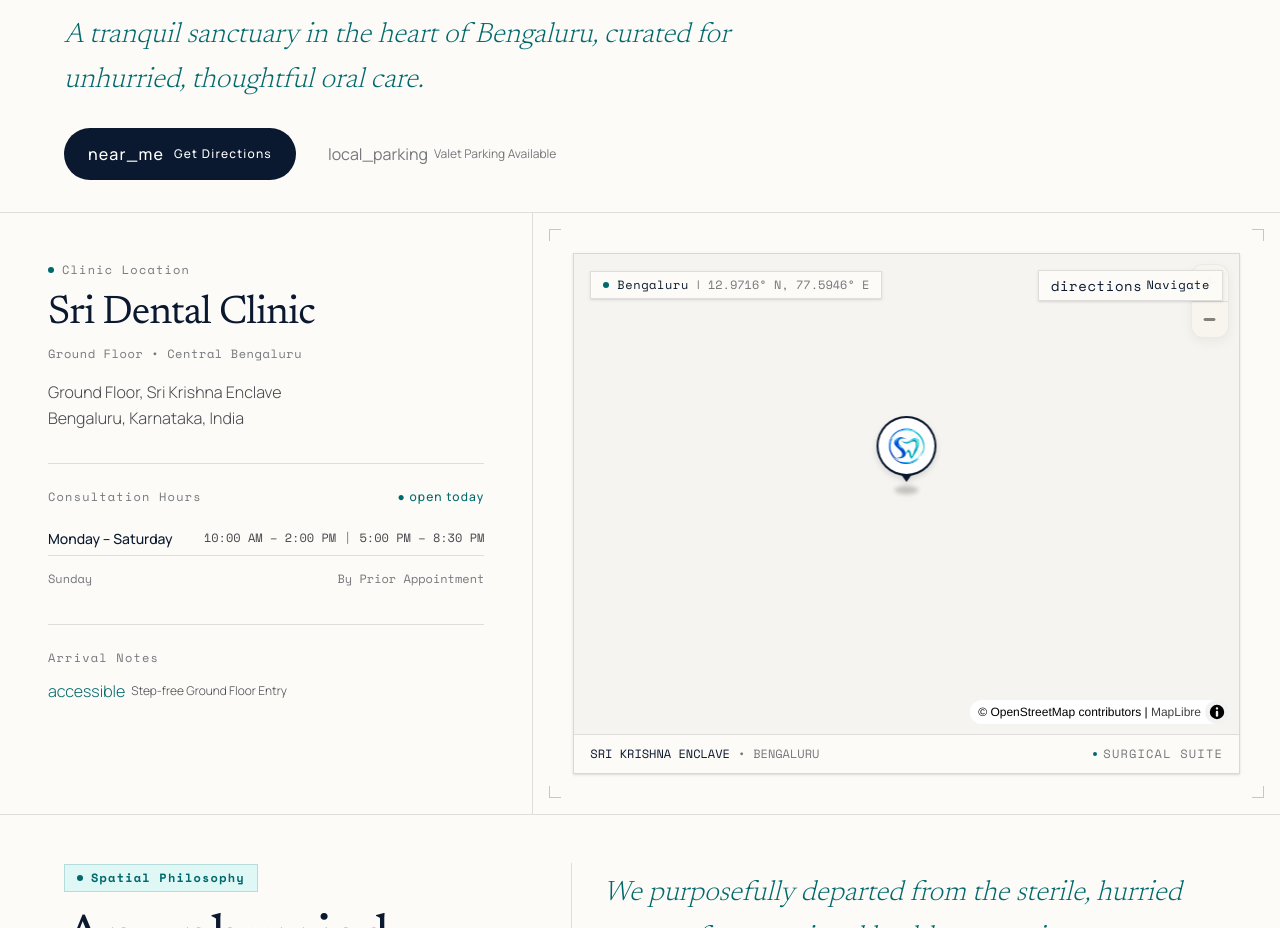
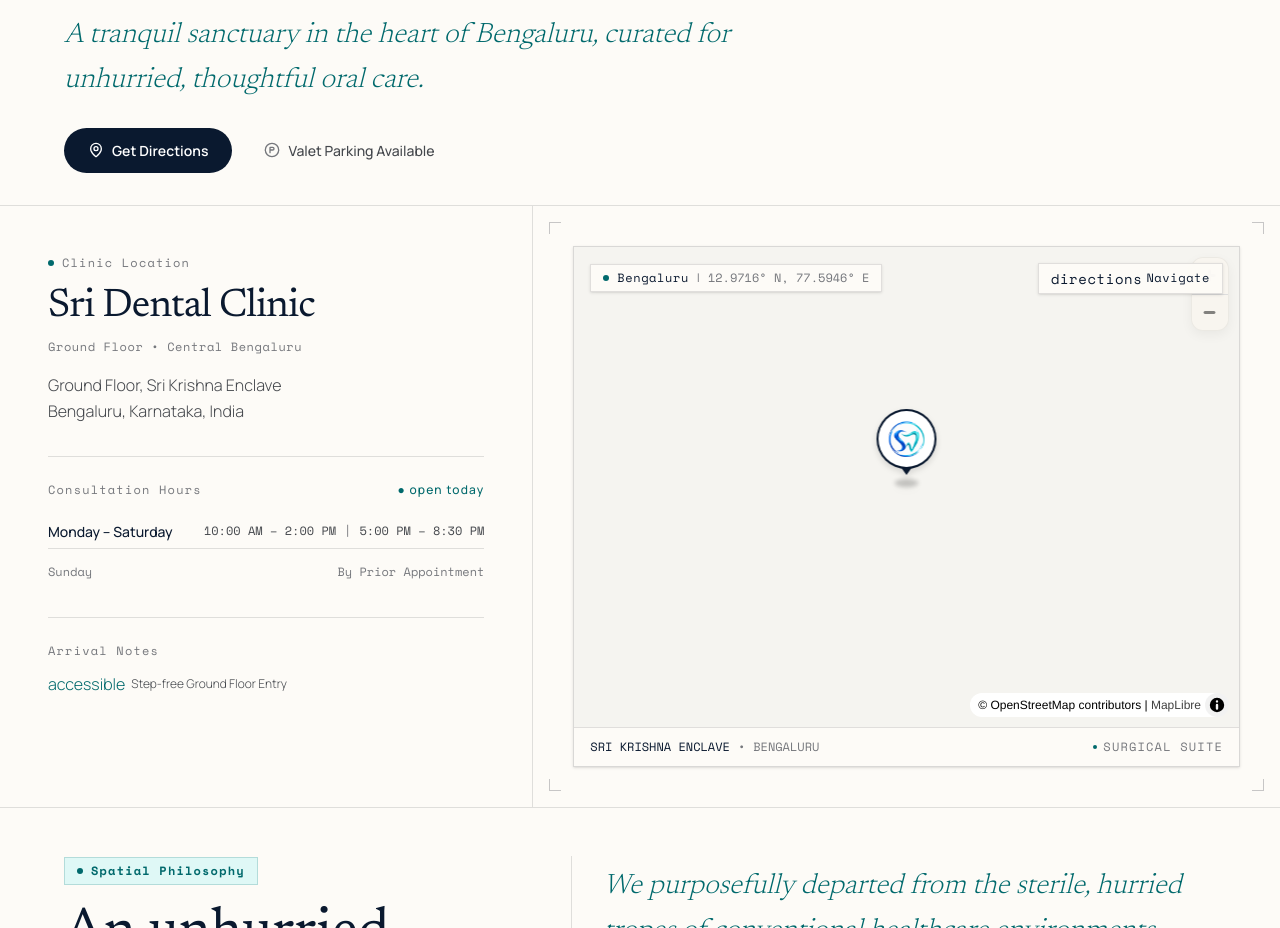
Before and after one commit to JAGADIESH009/Sri-Dental-Clinic, a Next.js app: page / in a window 1280 px wide. Shown: the part 6200-7128 px from the top of the page. Built offline with nearby package versions, Linux system fonts and the light colour scheme; no server answers.

Commit message:
Refine Visit Our Clinic CTA layout and icons

```diff
--- a/src/components/home/LocationSection.tsx
+++ b/src/components/home/LocationSection.tsx
@@ -1,5 +1,6 @@
 import React from "react";
 import LocationMapWrapper from "@/components/home/LocationMapWrapper";
+import { MapPin, CircleParking } from "lucide-react";
 
 export const LocationSection = () => {
   return (
@@ -18,19 +19,19 @@ export const LocationSection = () => {
             {/*  Masthead Actions  */}
             <div className="flex flex-wrap items-center gap-4 pt-6">
               <a
-                className="inline-flex items-center gap-2.5 px-6 py-3.5 bg-primary text-primary-foreground text-label font-medium tracking-widest  hover:bg-black transition-all rounded-full"
+                className="inline-flex items-center gap-2 px-6 py-3 bg-primary text-primary-foreground text-ui font-semibold hover:opacity-90 transition-opacity rounded-full"
                 href="https://www.google.com/maps/dir/?api=1&destination=12.9716,77.5946"
                 rel="noopener noreferrer"
                 target="_blank"
               >
-                <span className="material-symbols-outlined text-body">near_me</span>
-                <span className="">Get Directions</span>
+                <MapPin className="w-4 h-4" />
+                <span>Get Directions</span>
               </a>
 
-              <div className="flex items-center gap-4 pl-2 sm:pl-4 text-label text-secondary pt-2 sm:pt-0">
-                <div className="flex items-center gap-1.5">
-                  <span className="material-symbols-outlined text-body text-muted">local_parking</span>
-                  <span className="text-muted">Valet Parking Available</span>
+              <div className="flex items-center gap-4 pl-2 sm:pl-4 text-ui text-secondary pt-2 sm:pt-0">
+                <div className="flex items-center gap-2">
+                  <CircleParking className="w-4 h-4 text-muted" />
+                  <span className="text-secondary font-medium">Valet Parking Available</span>
                 </div>
               </div>
             </div>
```
